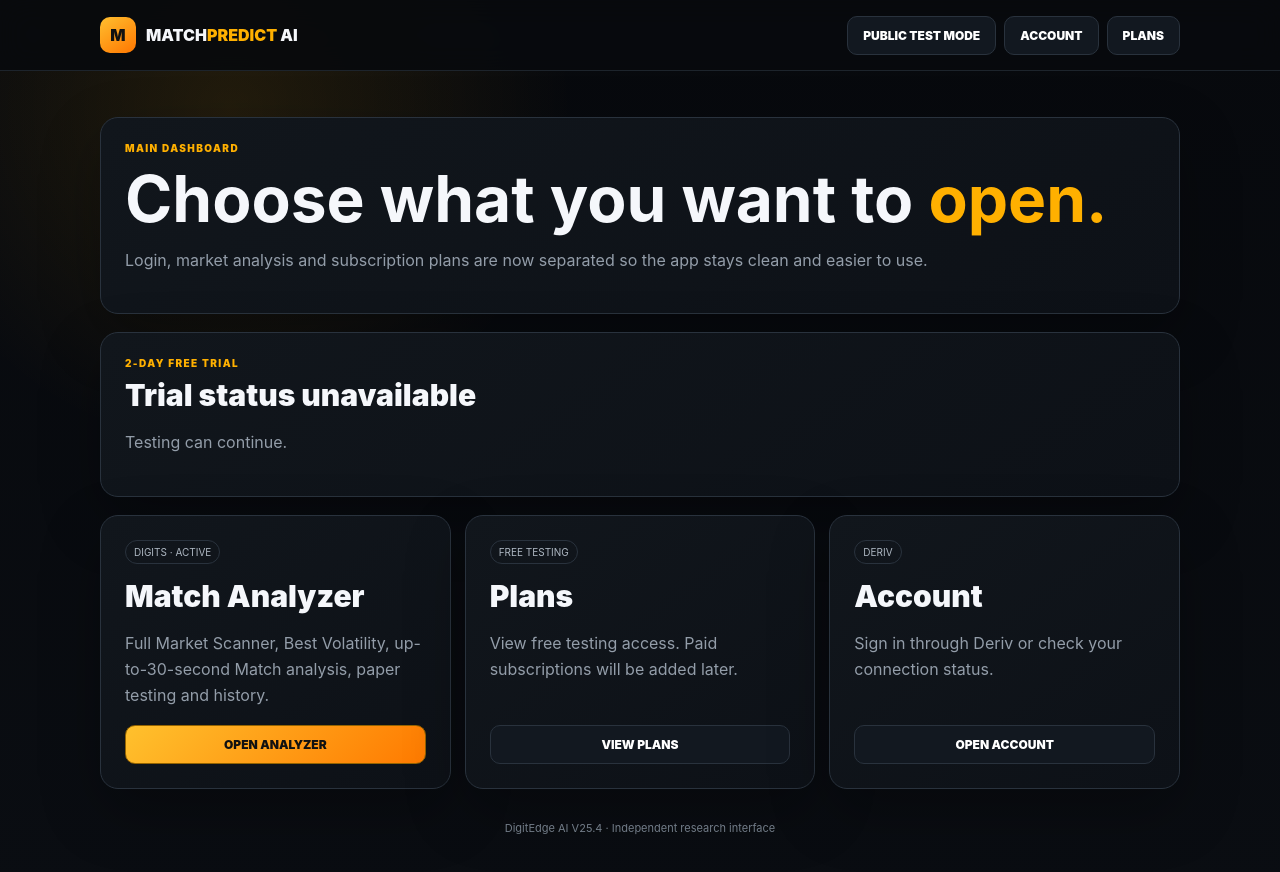
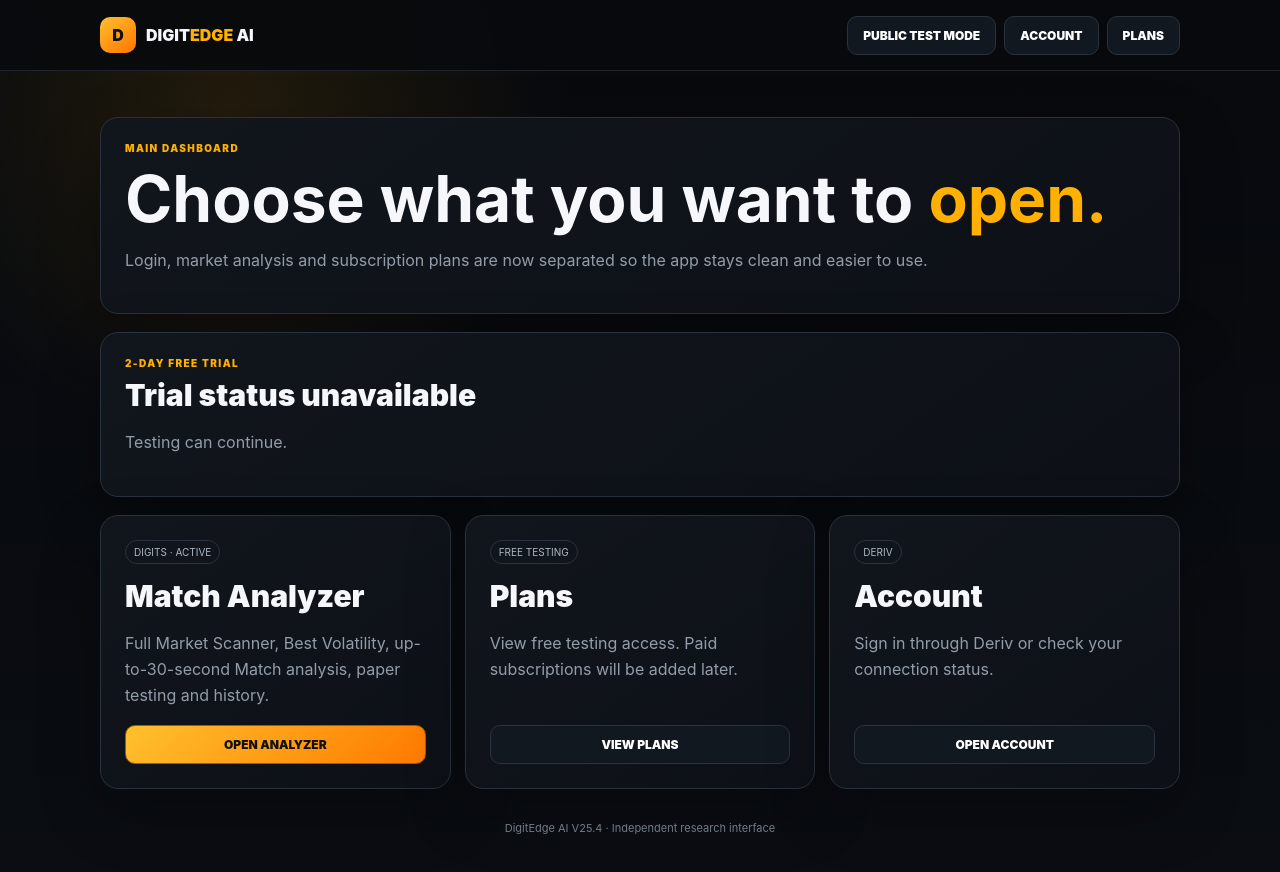
Before and after one commit to henryksolomon442-cloud/MatchPredict-AI, a website: page public/dashboard.html in a window 1280 px wide. Drawn offline with Linux system fonts and the light colour scheme; no server answers.

Commit message:
Fix DigitEdge AI header branding

```diff
--- a/public/dashboard.html
+++ b/public/dashboard.html
@@ -49,7 +49,7 @@ h2{margin:7px 0 10px}.muted{color:var(--muted);line-height:1.65}.status{margin:1
 </head>
 <body>
 <div class="topbar"><div class="shell top-inner">
-  <div class="brand"><div class="mark">M</div><div>MATCH<span>PREDICT</span> AI</div></div>
+  <div class="brand"><div class="mark">D</div><div>DIGIT<span>EDGE</span> AI</div></div>
   <div class="nav"><span class="btn" id="modeBadge">PUBLIC TEST MODE</span><a class="btn" href="/">ACCOUNT</a><a class="btn" href="/pricing">PLANS</a></div>
 </div></div>
 <main class="shell">
```
Also changed, not shown: public/index.html (+1 -1 lines).
